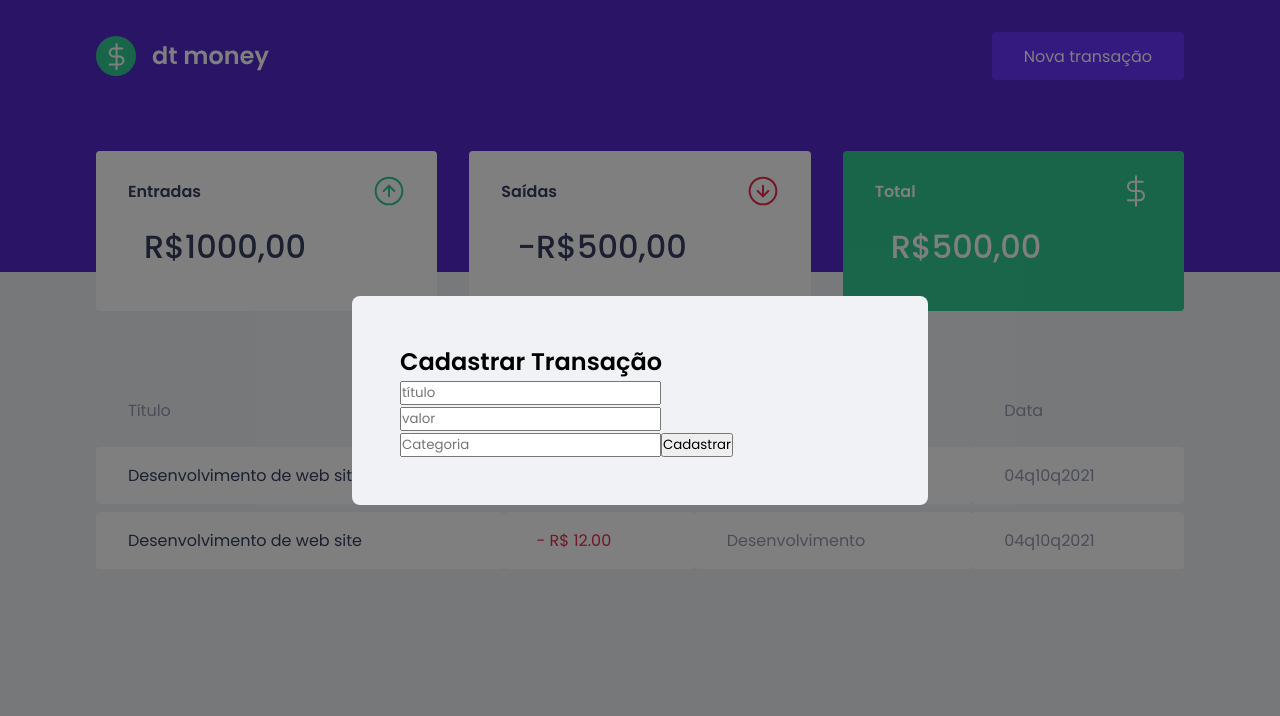
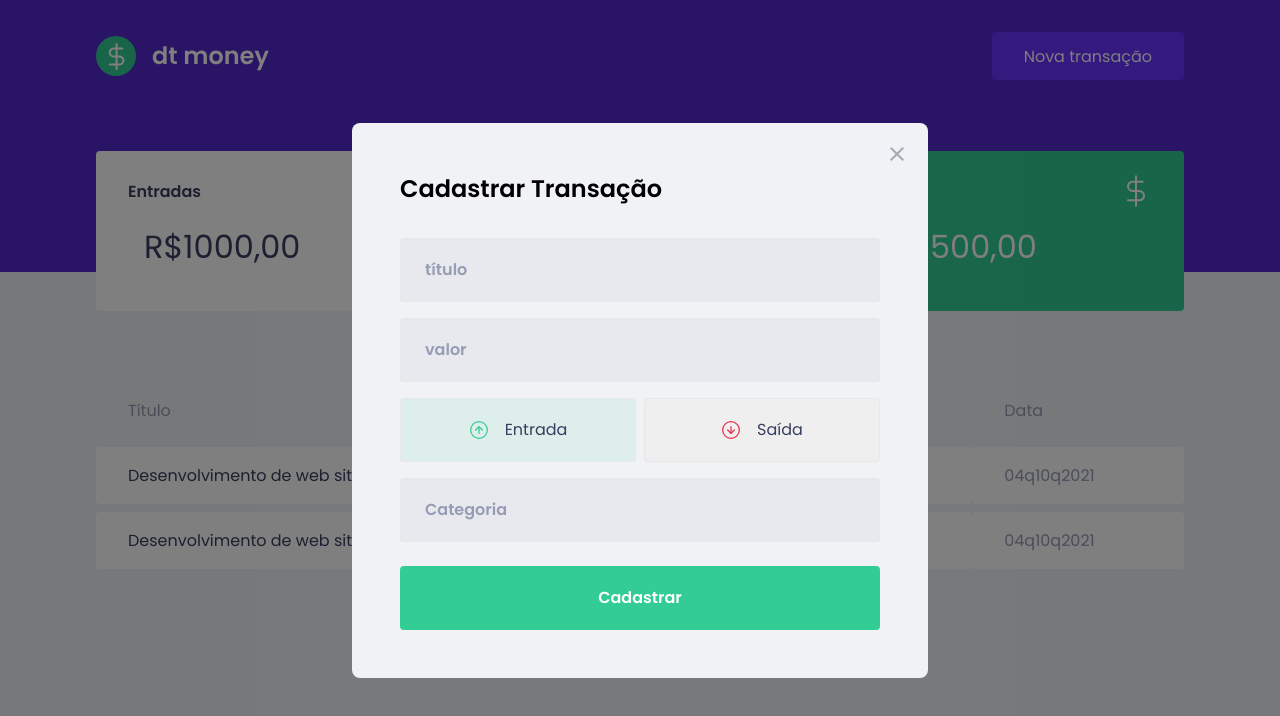
Before and after one commit to eduardo1199/dtmoney, a React (Create React App) app: page / in a window 1280 px wide. Both pictures are taken after a click on the button "Nova transação". Shown: the top 716 px of the page. Built offline with nearby package versions, Linux system fonts and the light colour scheme; no server answers; what miragejs would draw is missing.

Commit message:
Criação da estilização do modal e criação da rota post para cadastro de transação

```diff
--- a/package.json
+++ b/package.json
@@ -12,6 +12,7 @@
     "@types/styled-components": "^5.1.14",
     "axios": "^0.22.0",
     "miragejs": "^0.1.42",
+    "polished": "^4.1.3",
     "react": "^17.0.2",
     "react-dom": "^17.0.2",
     "react-modal": "^3.14.3",
--- a/public/index.html
+++ b/public/index.html
@@ -7,8 +7,7 @@
     <link rel="icon" href="favicon.png" />
     <meta name="viewport" content="width=device-width, initial-scale=1" />
     <title>dtmoney</title>
-    <link href="https://fonts.googleapis.com/css2?family=Poppins:wght@400;600;500&display=swap" rel="stylesheet">
-    <link rel="stylesheet" href="https://fonts.googleapis.com/css?family=Roboto:300,400,500,700&display=swap" />
+    <link href="https://fonts.googleapis.com/css2?family=Poppins:wght@400;600&display=swap" rel="stylesheet">
   </head>
   <body>
     <noscript>You need to enable JavaScript to run this app.</noscript>
--- a/src/App.tsx
+++ b/src/App.tsx
@@ -2,19 +2,27 @@ import { useState } from 'react';
 
 import Modal from 'react-modal';
 
-import { createServer } from 'miragejs';
+import { createServer, Model } from 'miragejs';
 import { GlobalStyle } from './styles/global';
 
 import { Header } from './components/Header';
 import { Dashboard } from './components/Dashboard';
 
-import { transactionsData } from './data/transactionsData';
 import { NewTransaction } from './components/NewTransaction/NewTransaction';
 
 createServer({
+  models: {
+    transaction: Model,
+  },
   routes() {
     this.namespace = 'api';
-    this.get('/transactions', () => transactionsData);
+
+    this.get('/transactions', () => this.schema.all('transaction'));
+
+    this.post('/transactions', (schema, request) => {
+      const data = JSON.parse(request.requestBody);
+      return schema.create('transaction', data);
+    });
   },
 });
 
--- a/src/components/NewTransaction/NewTransaction.tsx
+++ b/src/components/NewTransaction/NewTransaction.tsx
@@ -1,10 +1,36 @@
+import { FormEvent, useState } from 'react';
 import Modal from 'react-modal';
 
 import { NewTransactionProps } from './types';
 
-import { Form } from './styles';
+import {
+  Form, ButtonClose, TransactionContainer, RadioButton,
+} from './styles';
+
+import { api } from '../../services/api';
+
+import closeImg from '../../assets/close.svg';
+import income from '../../assets/income.svg';
+import outcome from '../../assets/outcome.svg';
 
 export function NewTransaction({ handleCloseModal, isOpen }: NewTransactionProps) {
+  const [type, setType] = useState('deposit');
+  const [title, setTitle] = useState('');
+  const [category, setCategory] = useState('');
+  const [value, setValue] = useState(0);
+
+  function handleCreateTransaction(event: FormEvent) {
+    event.preventDefault();
+    const data = {
+      title,
+      type,
+      category,
+      value,
+    };
+
+    api.post('/transactions', data);
+  }
+
   return (
     <Modal
       isOpen={isOpen}
@@ -12,14 +38,53 @@ export function NewTransaction({ handleCloseModal, isOpen }: NewTransactionProps
       overlayClassName="react-modal-overlay"
       className="react-modal-content"
     >
-      <Form>
+      <ButtonClose
+        type="button"
+        onClick={handleCloseModal}
+      >
+        <img src={closeImg} alt="close" />
+      </ButtonClose>
+      <Form onSubmit={handleCreateTransaction}>
         <h2>Cadastrar Transação</h2>
 
-        <input placeholder="título" />
+        <input
+          placeholder="título"
+          value={title}
+          onChange={(event) => setTitle(event.target.value)}
+        />
 
-        <input placeholder="valor" type="number" />
+        <input
+          placeholder="valor"
+          type="number"
+          onChange={(event) => setValue(Number(event.target.value))}
+        />
 
-        <input placeholder="Categoria" />
+        <TransactionContainer>
+          <RadioButton
+            type="button"
+            onClick={() => { setType('deposit'); }}
+            isActive={type === 'deposit'}
+            radioColor="green"
+          >
+            <img src={income} alt="income" />
+            <span>Entrada</span>
+          </RadioButton>
+          <RadioButton
+            type="button"
+            onClick={() => { setType('withdraw'); }}
+            isActive={type === 'withdraw'}
+            radioColor="red"
+          >
+            <img src={outcome} alt="outcome" />
+            <span>Saída</span>
+          </RadioButton>
+        </TransactionContainer>
+
+        <input
+          placeholder="Categoria"
+          value={category}
+          onChange={(event) => setCategory(event.target.value)}
+        />
 
         <button type="submit">
           Cadastrar
--- a/src/components/NewTransaction/styles.ts
+++ b/src/components/NewTransaction/styles.ts
@@ -1,3 +1,107 @@
 import styled from 'styled-components';
+import { darken, transparentize } from 'polished';
 
-export const Form = styled.form``;
+import { RadioButtonProps } from './types';
+
+import { Colors } from './utils';
+
+export const Form = styled.form`
+ h2 {
+  color: var(--text-color);
+  font-size: 1.5rem !important;
+  margin-bottom: 2rem;
+ }
+
+ input {
+  width: 100%;
+  padding: 0 1.5rem;
+  height: 4rem;
+
+
+  border: 1px solid #e7e7e7;
+  background: #e7e9ee;
+
+  border-radius: 0.25rem;
+  font-weight: 600;
+  font-size: 1rem;
+
+    &::placeholder {
+      color: var(--text-body);
+    }
+
+    & + input {
+      margin-top: 1rem;
+    }
+  }
+
+  button[type="submit"] {
+    width: 100%;
+    padding: 0 1.5rem;
+    height: 4rem;
+    background: var(--green);
+    color: #fff;
+    border-radius: 0.25rem;
+    border: 0;
+    font-size: 1rem;
+    margin-top: 1.5rem;
+    transition: 0.2s;
+    font-weight: 600;
+
+    &:hover {
+      filter: brightness(0.9)
+    }
+  }
+
+`;
+
+export const ButtonClose = styled.button`
+  position: absolute;
+  right: 1.5rem;
+  top: 1.5rem;
+  border: 0;
+  background: transparent;
+  transition: 0.2s;
+
+  &:hover {
+    filter: brightness(0.8)
+  }
+`;
+
+export const TransactionContainer = styled.div`
+  margin: 1rem 0;
+  display: grid;
+  grid-template-columns: 1fr 1fr;
+  gap: 0.5rem;
+
+`;
+
+export const RadioButton = styled.button<RadioButtonProps>`
+  height: 4rem;
+  border: 1px solid #e7e7e7;
+  border-radius: 0.25rem;
+
+  background: ${(props) => (props.isActive ? transparentize(0.9, Colors[props.radioColor]) : '')};
+
+  display: flex;
+  justify-content: center;
+  align-items: center;
+
+  transition: border-color 0.2s;
+
+  &:hover {
+    border-color: ${darken(0.1, '#e7e7e7')};
+
+  }
+
+  img {
+    width: 20px;
+    height: 20px;
+  }
+
+  span {
+    display: inline-block;
+    margin-left: 1rem;
+    font-size: 1rem;
+    color: var(--text-title)
+  }
+`;
--- a/src/components/NewTransaction/types.ts
+++ b/src/components/NewTransaction/types.ts
@@ -2,3 +2,8 @@ export interface NewTransactionProps {
   isOpen: boolean;
   handleCloseModal: () => void;
 }
+
+export interface RadioButtonProps {
+  isActive: boolean;
+  radioColor: 'red' | 'green';
+}
--- /dev/null
+++ b/src/components/NewTransaction/utils.ts
@@ -0,0 +1,4 @@
+export const Colors = {
+  green: '#33CC95',
+  red: '#E62E4D',
+};
--- a/src/components/TransactionsTable/index.tsx
+++ b/src/components/TransactionsTable/index.tsx
@@ -1,12 +1,12 @@
-// import { useEffect } from 'react';
+import { useEffect } from 'react';
 import { Container } from './styles';
 
-// import { api } from '../../services/api';
+import { api } from '../../services/api';
 
 export function TransactionsTable() {
-  /*  useEffect(() => {
+  useEffect(() => {
     api.get('transactions').then((response) => console.log(response.data));
-  }, []); */
+  }, []);
 
   return (
     <Container>
```
Also changed, not shown: 1 other file (tests, documents, lock files or other folders).
